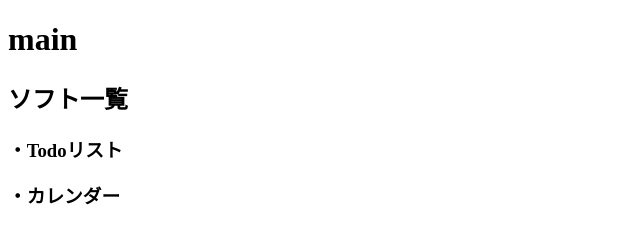
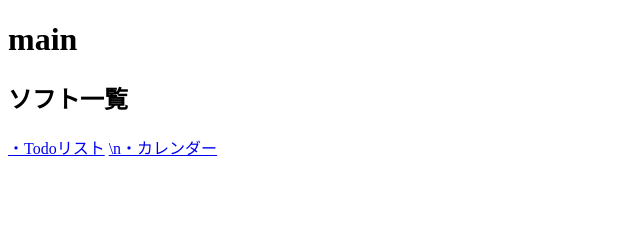
Before and after one commit to S40217kot/main, a plain HTML site: page index.html in a window 1280 px wide. Shown: the whole page, without its empty margins (0-640 px from the left). Drawn offline with Linux system fonts and the light colour scheme.

Commit message:
Update index.html

```diff
--- a/index.html
+++ b/index.html
@@ -7,6 +7,6 @@
 <body>
   <h1>main</h1>
   <h2>ソフト一覧</h2>
-  <h3 href="Todo/">・Todoリスト</h3>
-  <h3 href="Calendar/">・カレンダー</h3>
+  <a href="Todo/">・Todoリスト</a>
+  <a href="Calendar/">\n・カレンダー</a>
 </body>
```
